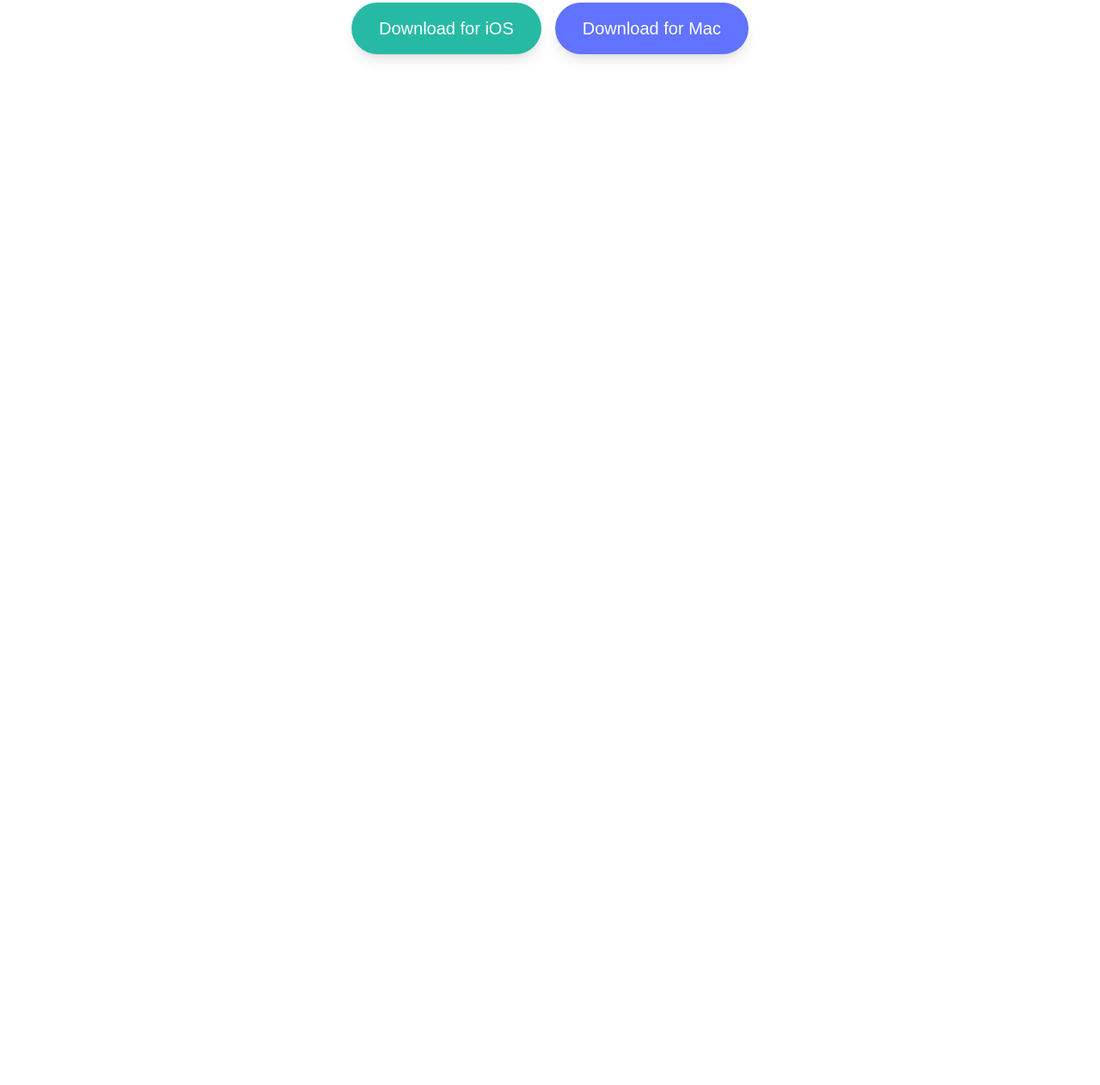
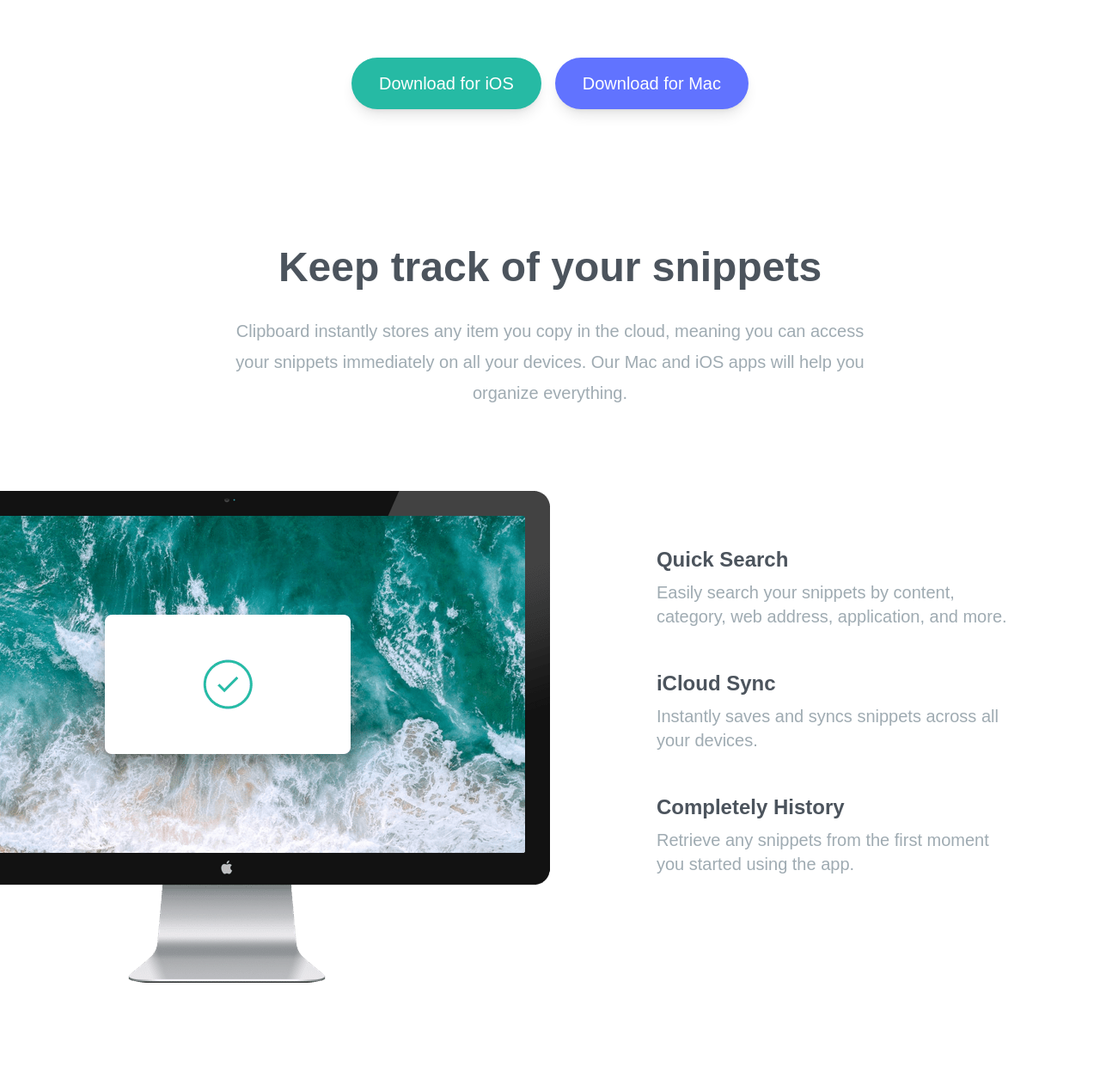
Before and after one commit to TKuts/Tailwind, a website: page Clipboard Website/index.html in a window 1280 px wide. Shown: the part 498-1760 px from the top of the page at 86% size. Before the commit the page ends 800 px from the top, so only its background shows below. Drawn offline with Linux system fonts and the light colour scheme; a web font is replaced by a local one.

Commit message:
copleted three next sections

```diff
--- a/Clipboard Website/index.html
+++ b/Clipboard Website/index.html
@@ -8,27 +8,26 @@
 	<link rel="preconnect" href="https://fonts.gstatic.com" crossorigin>
 	<link href="https://fonts.googleapis.com/css2?family=Bai+Jamjuree:wght@400;600&display=swap" rel="stylesheet">
 	<link rel="stylesheet" href="css/style.css">
-	<title>Simple Tailwind Starter</title>
+	<title>Clipboard Website</title>
 </head>
 
 <body>
 	<!-- Hero Section -->
 	<section id="hero">
-		<div class="max-w-6xl mx-auto text-center mb-40 px-10 pt-16">
+		<div class="section-container mb-40 pt-16">
 			<img src="images/logo.svg" alt="logo" class="mx-auto my-16">
 
-			<h3 class="mb-8 text-4xl font-bold text-darkGrayishBlue md:text-5xl">
+			<h3>
 				A history of everything you cope
 			</h3>
 
-			<p class="max-w-3xl mx-auto mb-10 text-2xl text-grayishBlue">
+			<p class="paragraph">
 				Clipboard allows you to track and organize everything you copy. Instantly access your clipboard on all your
 				devices.
 			</p>
 
 			<!-- Button Container -->
-			<div
-				class="flex flex-col justify-center w-full space-y-6 text-xl text-white md:flex-row md:space-y-0 md:space-x-4">
+			<div class="button-container">
 				<a href="#" class="p-4 px-8 rounded-full shadow-lg bg-strongCyan duration-200 hover:opacity-80">
 					Download for iOS
 				</a>
@@ -41,6 +40,80 @@
 			</div>
 		</div>
 	</section>
+
+	<!-- Snippets Section -->
+	<section id="snippets">
+		<div class="section-container my-20">
+
+			<h3>
+				Keep track of your snippets
+			</h3>
+			<p class="paragraph">
+				Clipboard instantly stores any item you copy in the cloud, meaning you
+				can access your snippets immediately on all your devices. Our Mac and
+				iOS apps will help you organize everything.
+			</p>
+		</div>
+	</section>
+
+	<!-- Features Section -->
+	<section id="features">
+		<div class="section-container my-20">
+			<div class="relative flex flex-col md:flex-row md:space-x-32">
+				<!-- Image -->
+				<div class="md:w-1/2">
+					<img src="images/image-computer.png" alt="image-computer" class="md:absolute top-0 right-[50%]">
+				</div>
+
+				<!-- Items Container -->
+				<div class="flex flex-col mt-16 mb-24 space-y-12 text-xl md:w-1/2 md:mb-60 md:text-left md:pl-16">
+					<!-- Item 1 -->
+					<div>
+						<h5 class="mb-2 text-2xl font-bold text-darkGrayishBlue">
+							Quick Search
+						</h5>
+						<p class="max-w-md text-grayishBlue">
+							Easily search your snippets by content, category, web address,
+							application, and more.
+						</p>
+					</div>
+					<!-- Item 2 -->
+					<div>
+						<h5 class="mb-2 text-2xl font-bold text-darkGrayishBlue">
+							iCloud Sync
+						</h5>
+						<p class="max-w-md text-grayishBlue">
+							Instantly saves and syncs snippets across all your devices.
+						</p>
+					</div>
+					<!-- Item 3 -->
+					<div>
+						<h5 class="mb-2 text-2xl font-bold text-darkGrayishBlue">
+							Completely History
+						</h5>
+						<p class="max-w-md text-grayishBlue">
+							Retrieve any snippets from the first moment you started using
+							the app.
+						</p>
+					</div>
+				</div>
+			</div>
+		</div>
+	</section>
+
+	<!-- Access Anywhere Section -->
+	<section id="access">
+		<div class="section-container my-20">
+			<h3>Access Clipboard Anywhere</h3>
+
+			<p class="paragraph">
+				Whether you’re on the go, or at your computer, you can access all your
+				Clipboard snippets in a few simple clicks.
+			</p>
+
+			<img src="images/image-devices.png" alt="" class="mx-auto">
+		</div>
+	</section>
 </body>
 
 </html>
--- a/Clipboard Website/input.css
+++ b/Clipboard Website/input.css
@@ -1,6 +1,12 @@
 @tailwind base;
 @tailwind components;
 @tailwind utilities;
+
+@layer base {
+  h3 {
+    @apply mb-8 text-4xl font-bold text-darkGrayishBlue md:text-5xl;
+  }
+}
 
 body {
   background-image: url("../images/bg-header-desktop.png");
@@ -8,8 +14,20 @@
   background-size: contain;
 }
 
+.section-container {
+  @apply max-w-6xl mx-auto text-center px-10;
+}
+
+.paragraph {
+  @apply max-w-3xl mx-auto mb-24 text-xl leading-9 text-center text-grayishBlue;
+}
+
+.button-container {
+  @apply flex flex-col justify-center w-full space-y-6 text-xl text-white md:flex-row md:space-y-0 md:space-x-4;
+}
+
 @media (max-width: 576px) {
   body {
-		background-image: url("../images/bg-header-mobile.png");
+    background-image: url("../images/bg-header-mobile.png");
   }
 }
```
Also changed, not shown: Clipboard Website/css/style.css.
